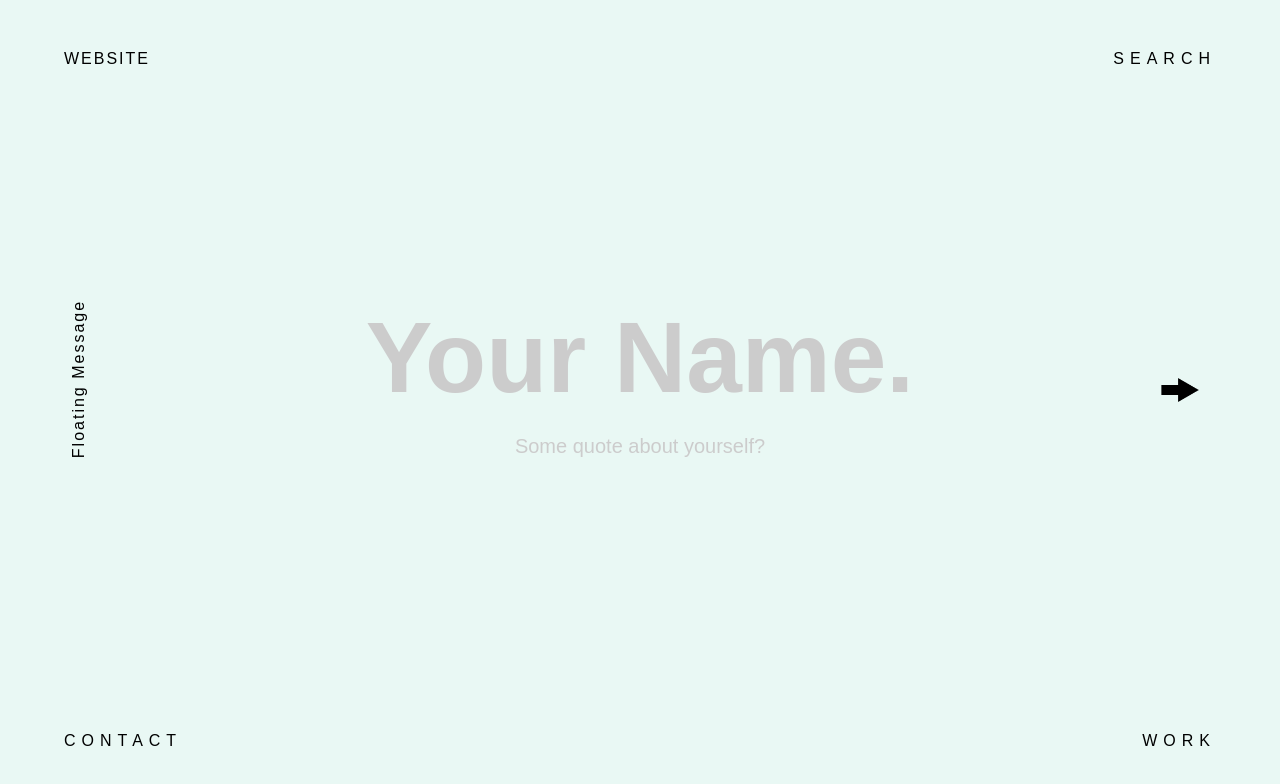
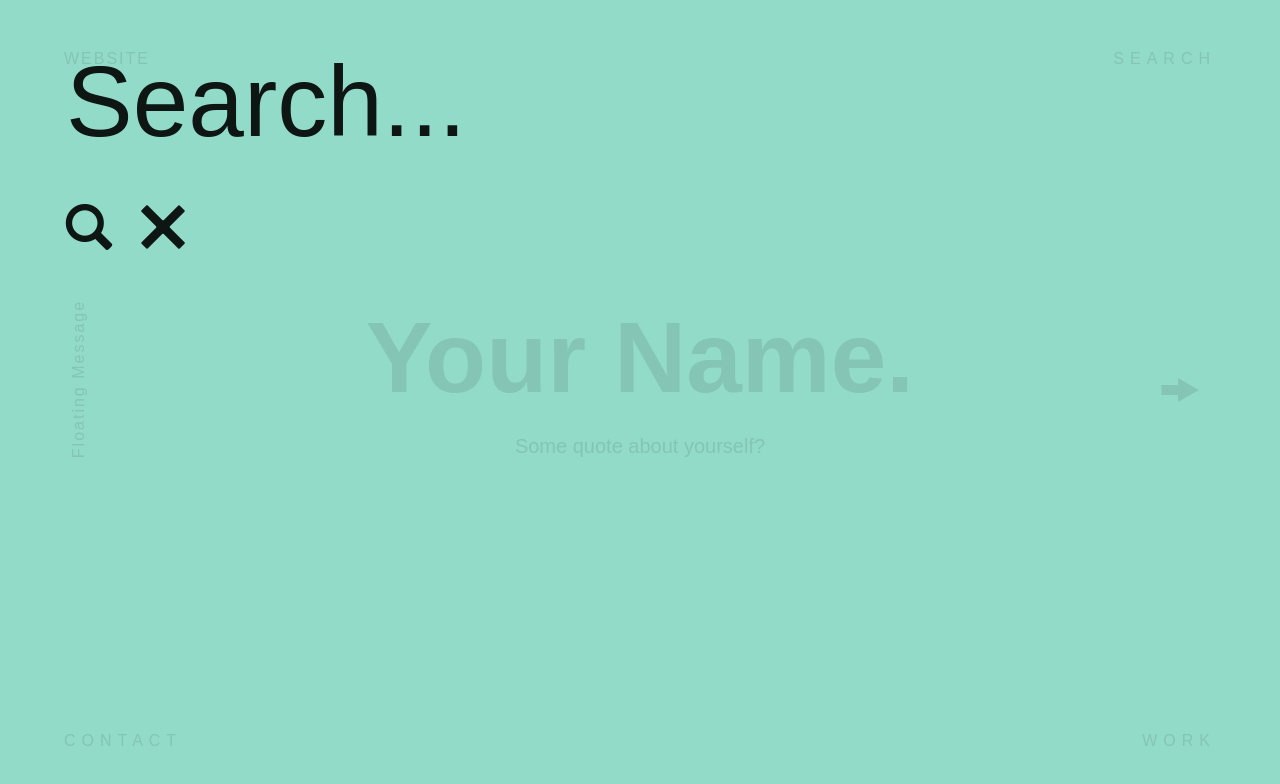
Before and after one commit to charliematina/mockup, a plain HTML site: page index.html in a window 1280 px wide. Both pictures are taken after a click on the link "SEARCH". Drawn offline with nearby package versions, Linux system fonts and the light colour scheme.

Commit message:
Added JS

```diff
--- a/SASS/style.scss
+++ b/SASS/style.scss
@@ -12,11 +12,35 @@ $second-color : #93dbc9;
 #overlay{
 	width: 100%;
 	height: 1000px;
-	background-color: white;
-	opacity: 0.8;
+	background-color: $main-color;
+	opacity: 0.9;
 	display: none;
-	position: absolute;
+	position: fixed;
+	z-index: 1;
 	top: 0px;
+}
+
+#overlay form{
+	width: 90%;
+	margin: 0 auto;
+}
+
+#overlay input{
+	width: 100%;
+	height: 200px;
+	background-color: $main-color;
+	border: none;
+	outline: none;
+	font-size: 100px;
+}
+#form-icons{
+	width: 90%;
+	margin: 0 auto;
+	background-color: none;
+}
+#overlay img{
+	width: 50px;
+	padding-right: 20px;
 }
 
 #floating-text{
@@ -76,12 +100,13 @@ footer a{
 }
 
 footer a:hover{
-	color: #6EFFEB;
-	transition-duration: 1.3s;
+	opacity: 0.4;
+	transition-duration: 1s;
 }
 
 #master{
 	width: 100%;
+	opacity: 1;
 	margin: 0 auto;
 }
 
--- a/index.html
+++ b/index.html
@@ -7,13 +7,20 @@
 
 </head>
 <body>
+    <div id="overlay">
+        <form>
+            <input type="text" value="Search..."autofocus>
+        </form>
+            <div id="form-icons">
+                <img src="images/icon2.png">
+                <img id="close-search-button" src="images/icon1.png">
+            </div>
+    </div>
     <div id="master">
-    <div id="overlay"></div>
         <div id="floating-text">
             Floating Message
         </div>
         <div class="arrow"><a href="#"><img src="images/arrow-01.png"></a></div>
-    </div>
         <div class="center-container">
 
             <div class="absolute-text">
@@ -35,6 +42,7 @@
             <div class="mid-container-content">
             </div>
         </div>
+        </div>
     </div>
     <footer>
         <div id="footer-content">
--- a/js/script.js
+++ b/js/script.js
@@ -1,7 +1,27 @@
 var searchbutton = $('#search-button')
 var overlay = $('#overlay')
+var master = $('#master')
+var footer = $('footer')
+var input = $('input:text')
+var closebutton = $('#close-search-button')
 
 
+ jQuery(document).ready(function($) {
+
 searchbutton.click(function(){
-	overlay.fadeIn(1000);
+	overlay.fadeIn("1000");
+	overlay.css("display","block");
 });
+
+input.on("keypress", function(){
+	$(this).val('');
+	$(this).off("keypress")
+});
+
+
+closebutton.click(function(){
+	overlay.fadeOut('slow');
+
+});
+
+});
```
Also changed, not shown: java.html (deleted, +0 -22 lines), css/style.css, images/icon1.png (added), images/icon2.png (added), 3 other files.
